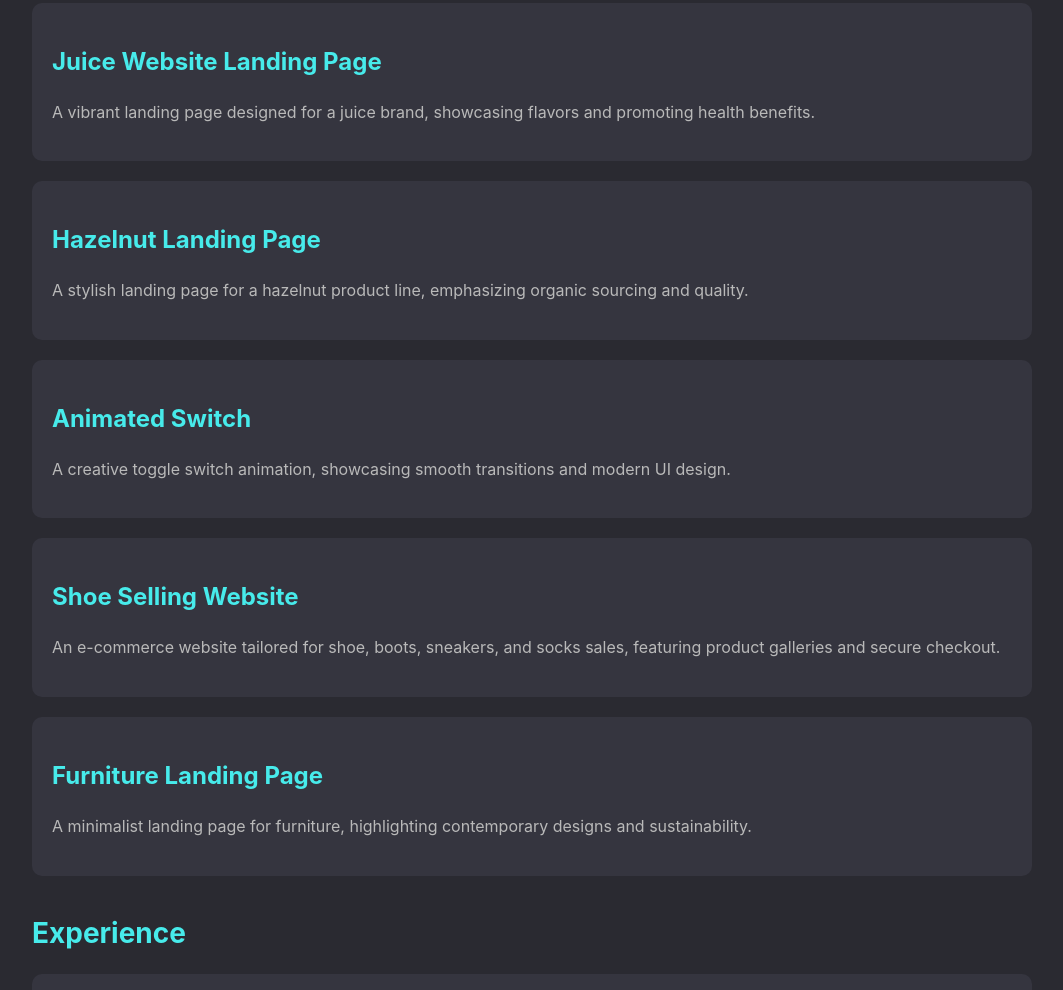
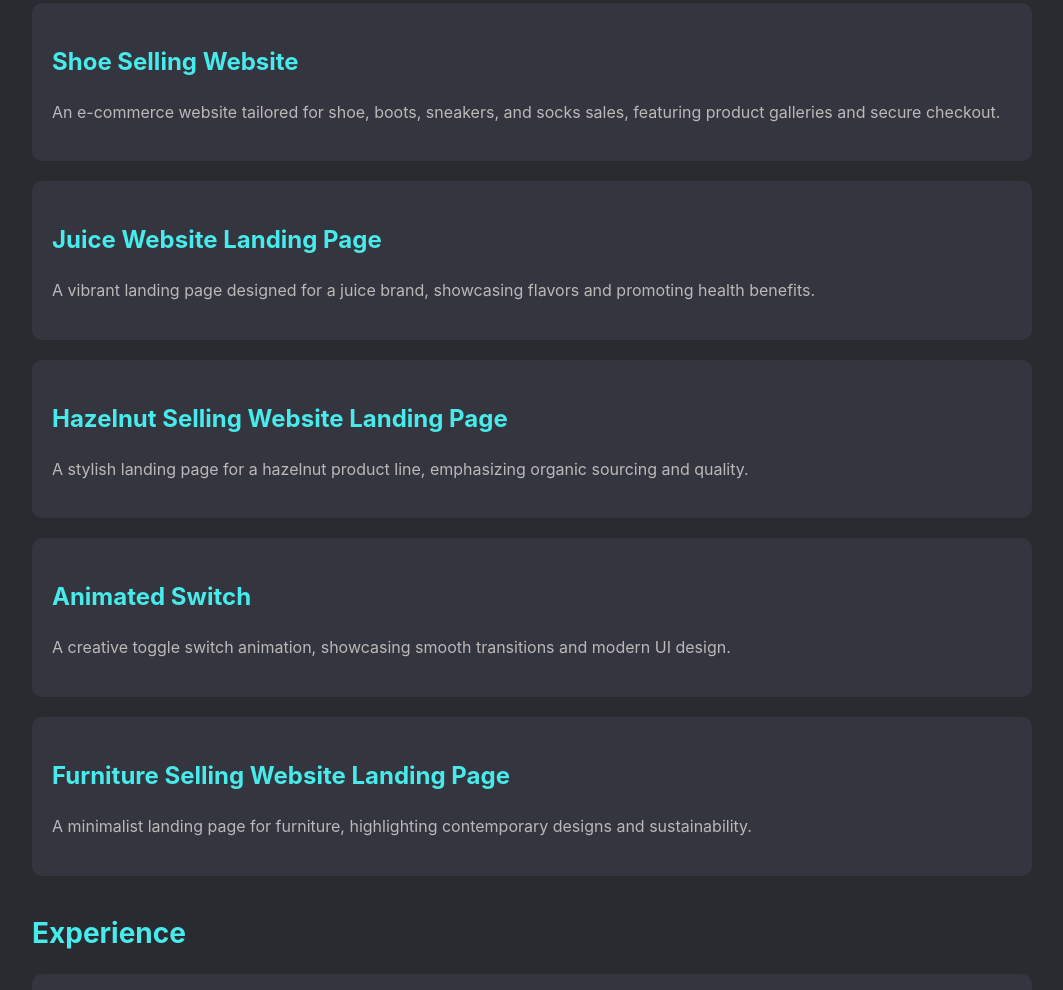
Before and after one commit to Mirza-Raiyan-Ahmed/Mirza_Raiyan_Ahmed, a plain HTML site: page index.html in a window 1280 px wide. Shown: the part 1044-2034 px from the top of the page, without its empty margins (108-1171 px from the left). Drawn offline with Linux system fonts and the light colour scheme.

Commit message:
Update index.html

```diff
--- a/index.html
+++ b/index.html
@@ -69,6 +69,12 @@
                 <p>An engaging platform offering courses, quizzes, and progress tracking for learners of all ages.</p>
             </div>
             <div class="card">
+                <a href="http://tiny.cc/ShoeWebsite" class="project-links" target="_blank">
+                    <h3>Shoe Selling Website</h3>
+                </a>
+                <p>An e-commerce website tailored for shoe, boots, sneakers, and socks sales, featuring product galleries and secure checkout.</p>
+            </div>
+            <div class="card">
                 <a href="http://tiny.cc/JuiceWebsite_LandingPage" class="project-links" target="_blank">
                     <h3>Juice Website Landing Page</h3>
                 </a>
@@ -76,7 +82,7 @@
             </div>
             <div class="card">
                 <a href="http://tiny.cc/HazelNutSell_LandingPage" class="project-links" target="_blank">
-                    <h3>Hazelnut Landing Page</h3>
+                    <h3>Hazelnut Selling Website Landing Page</h3>
                 </a>
                 <p>A stylish landing page for a hazelnut product line, emphasizing organic sourcing and quality.</p>
             </div>
@@ -86,15 +92,10 @@
                 </a>
                 <p>A creative toggle switch animation, showcasing smooth transitions and modern UI design.</p>
             </div>
-            <div class="card">
-                <a href="http://tiny.cc/ShoeWebsite" class="project-links" target="_blank">
-                    <h3>Shoe Selling Website</h3>
-                </a>
-                <p>An e-commerce website tailored for shoe, boots, sneakers, and socks sales, featuring product galleries and secure checkout.</p>
-            </div>
+
             <div class="card">
                 <a href="http://tiny.cc/1st_FurnitureWeb_Landing" class="project-links" target="_blank">
-                    <h3>Furniture Landing Page</h3>
+                    <h3>Furniture Selling Website Landing Page</h3>
                 </a>
                 <p>A minimalist landing page for furniture, highlighting contemporary designs and sustainability.</p>
             </div>
```
